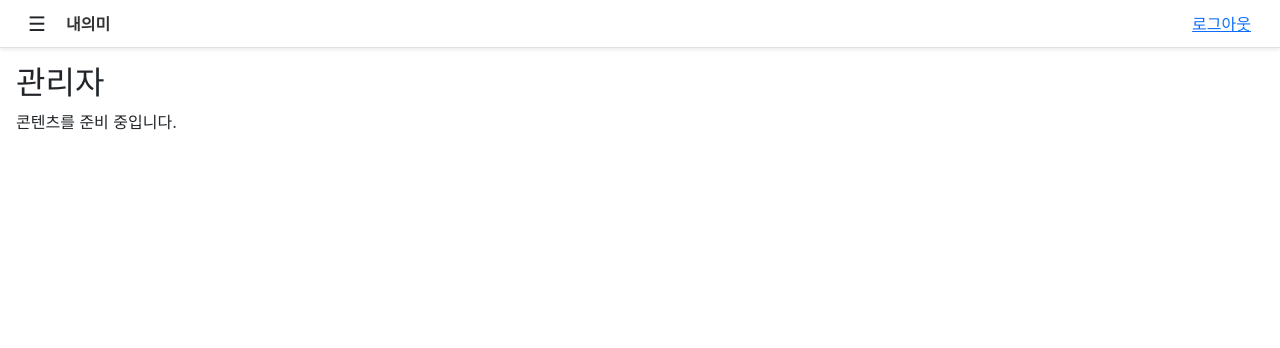
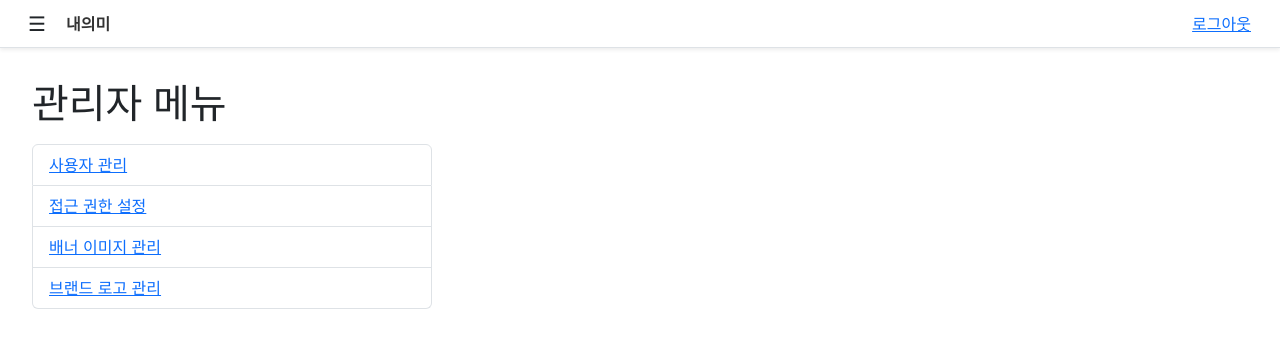
Before and after one commit to mymeaning-ceo/my-bode-project, a React (Create React App) app in the folder client/: page /admin in a window 1280 px wide. Shown: the top 348 px of the page. Built offline with nearby package versions, Linux system fonts and the light colour scheme; no server answers.

Commit message:
feat: migrate admin to react

```diff
--- a/client/src/App.js
+++ b/client/src/App.js
@@ -15,6 +15,10 @@ import Board from './pages/Board';
 import SalesAmount from './pages/SalesAmount';
 import SalesVolume from './pages/SalesVolume';
 import Admin from './pages/Admin';
+import AdminBanner from './pages/admin/Banner';
+import AdminLogo from './pages/admin/Logo';
+import AdminUsers from './pages/admin/Users';
+import AdminPermissions from './pages/admin/Permissions';
 import Placeholder from './pages/Placeholder';
 
 function App() {
@@ -30,6 +34,10 @@ function App() {
           <Route path="/sales-amount" element={<SalesAmount />} />
           <Route path="/sales-volume" element={<SalesVolume />} />
           <Route path="/admin" element={<Admin />} />
+          <Route path="/admin/banner" element={<AdminBanner />} />
+          <Route path="/admin/logo" element={<AdminLogo />} />
+          <Route path="/admin/users" element={<AdminUsers />} />
+          <Route path="/admin/permissions" element={<AdminPermissions />} />
           <Route path="/stock" element={<Stock />} />
           <Route path="/coupang" element={<Coupang />} />
           <Route path="/coupang-add" element={<CoupangAdd />} />
--- /dev/null
+++ b/client/src/pages/Admin.css
@@ -0,0 +1,9 @@
+.admin-page {
+  padding: 1rem;
+}
+
+.admin-menu {
+  max-width: 400px;
+  margin: 0;
+  padding: 0;
+}
--- a/client/src/pages/Admin.js
+++ b/client/src/pages/Admin.js
@@ -1,10 +1,25 @@
 import React from 'react';
+import { Link } from 'react-router-dom';
+import './Admin.css';
 
 function Admin() {
   return (
-    <div>
-      <h2>관리자</h2>
-      <p>콘텐츠를 준비 중입니다.</p>
+    <div className="admin-page">
+      <h1 className="mb-3">관리자 메뉴</h1>
+      <ul className="admin-menu list-group">
+        <li className="list-group-item">
+          <Link to="/admin/users">사용자 관리</Link>
+        </li>
+        <li className="list-group-item">
+          <Link to="/admin/permissions">접근 권한 설정</Link>
+        </li>
+        <li className="list-group-item">
+          <Link to="/admin/banner">배너 이미지 관리</Link>
+        </li>
+        <li className="list-group-item">
+          <Link to="/admin/logo">브랜드 로고 관리</Link>
+        </li>
+      </ul>
     </div>
   );
 }
--- /dev/null
+++ b/client/src/pages/admin/Banner.js
@@ -0,0 +1,12 @@
+import React from 'react';
+
+function Banner() {
+  return (
+    <div>
+      <h2>배너 이미지 관리</h2>
+      <p>React 기반의 배너 관리 페이지입니다.</p>
+    </div>
+  );
+}
+
+export default Banner;
--- /dev/null
+++ b/client/src/pages/admin/Logo.js
@@ -0,0 +1,12 @@
+import React from 'react';
+
+function Logo() {
+  return (
+    <div>
+      <h2>브랜드 로고 관리</h2>
+      <p>React 기반의 로고 관리 페이지입니다.</p>
+    </div>
+  );
+}
+
+export default Logo;
--- /dev/null
+++ b/client/src/pages/admin/Permissions.js
@@ -0,0 +1,12 @@
+import React from 'react';
+
+function Permissions() {
+  return (
+    <div>
+      <h2>접근 권한 설정</h2>
+      <p>React 기반의 권한 설정 페이지입니다.</p>
+    </div>
+  );
+}
+
+export default Permissions;
--- /dev/null
+++ b/client/src/pages/admin/Users.js
@@ -0,0 +1,12 @@
+import React from 'react';
+
+function Users() {
+  return (
+    <div>
+      <h2>사용자 관리</h2>
+      <p>React 기반의 사용자 관리 페이지입니다.</p>
+    </div>
+  );
+}
+
+export default Users;
```
